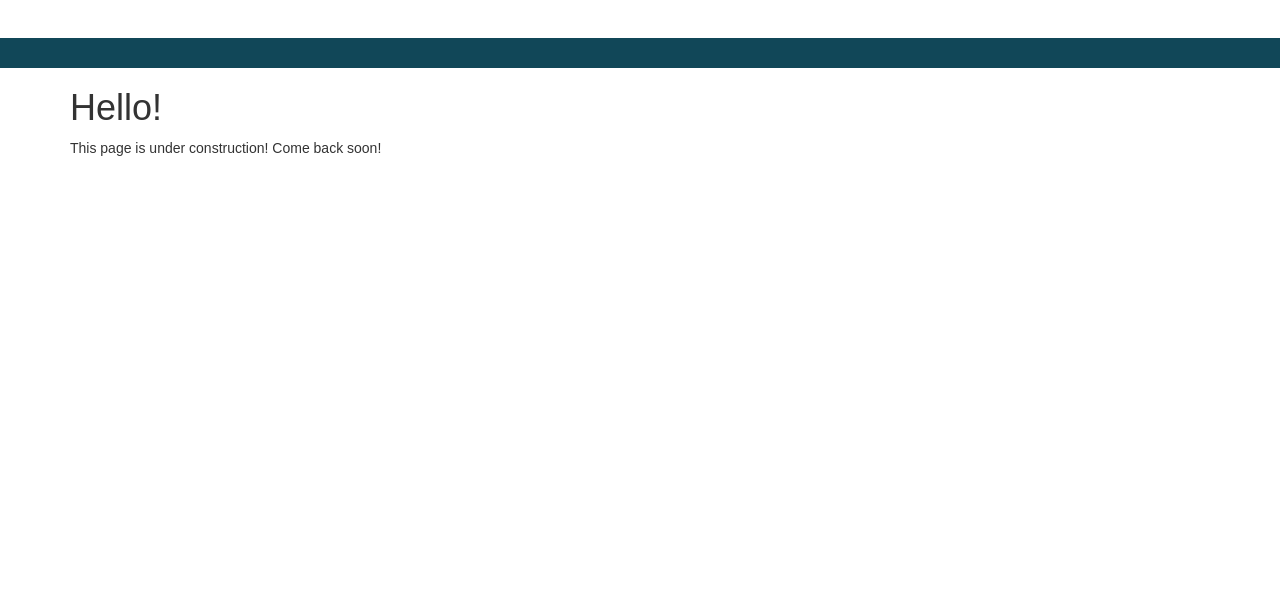
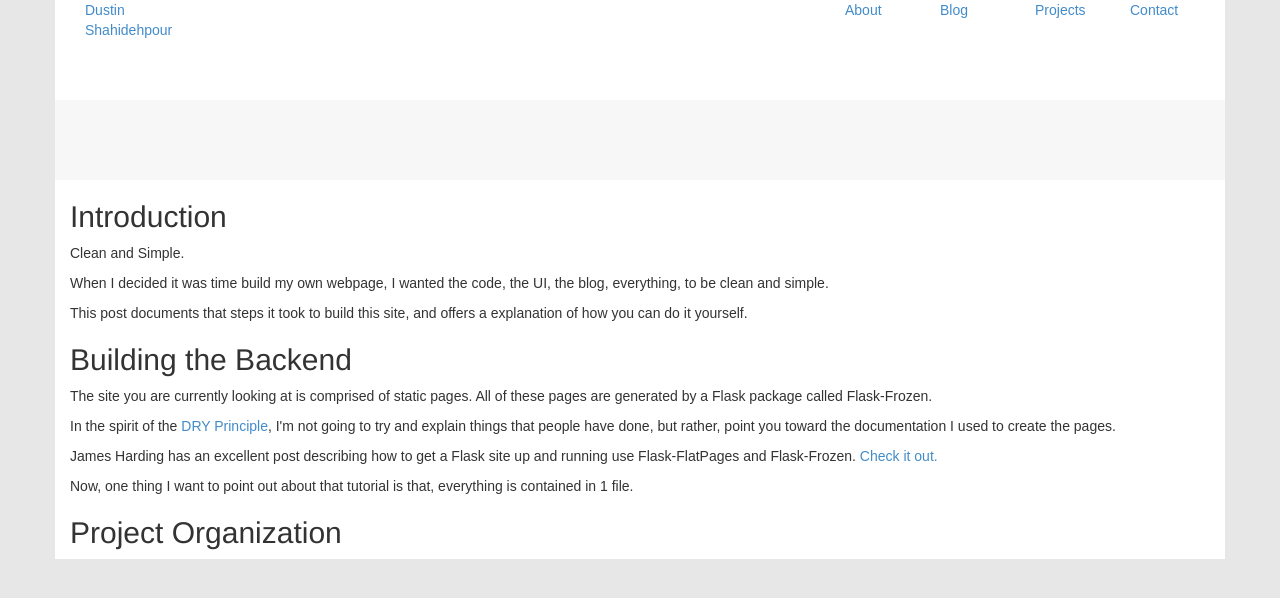
Before and after one commit to d16r/dustinshahidehpour.com, a Flask app: page / in a window 1280 px wide. Shown: the top 598 px of the page. Run offline with Flask 2, Linux system fonts and the light colour scheme; some libraries are stand-ins or nearby versions; some web fonts are replaced.

Commit message:
Redid the page layout, fixing up the navbar now.

```diff
--- a/app/static/css/style.css
+++ b/app/static/css/style.css
@@ -1,7 +1,16 @@
-#banner {
-    min-height: 30px;
-    width: 100%;
-    background-color: rgb(17,71,88);
+body{
+    background-color: #e7e7e8;
+}
+
+.banner {
+    margin-left:-15px;
+    margin-right: -15px;
+    min-height: 80px;
+    background-color: #f7f7f7;
+}
+
+.centered {
+    margin: 0 auto;
 }
 
 .contact {
@@ -16,24 +25,20 @@
 }
 
 .container {
+    background-color:white;
+    margin-top: 5%;
     font-family: 'Droid Sans', sans-serif;
     margin: 0 auto;
 }
 
-.container a {
-    color: rgb(17,71,88);;
-}
-
-.container a:hover {
-    text-decoration: none;
-}
-
 .middle {
-    margin-top: 3%;
+    margin-top: 5%;
     padding-bottom: 5px;
 }
 
-#selected {
-    color:white;
-    background-color: rgb(0,180,255);
+nav {
+    height: 80px;
 }
+.picture {
+    margin-top:3%;
+}
--- a/app/templates/index.html
+++ b/app/templates/index.html
@@ -1,5 +1,13 @@
 {% extends "layouts/_base.html" %}
 {% block content %}
-    <h1>Hello!</h1>
-    <p>This page is under construction! Come back soon!</p>
+  <h2>Introduction</h2>
+<p>Clean and Simple.</p>
+<p>When I decided it was time build my own webpage, I wanted the code, the UI, the blog, everything, to be clean and simple. </p>
+<p>This post documents that steps it took to build this site, and offers a explanation of how you can do it yourself.</p>
+<h2>Building the Backend</h2>
+<p>The site you are currently looking at is comprised of static pages. All of these pages are generated by a Flask package called Flask-Frozen.</p>
+<p>In the spirit of the <a href="http://en.wikipedia.org/wiki/Don't_repeat_yourself">DRY Principle</a>, I'm not going to try and explain things that people have done, but rather, point you toward the documentation I used to create the pages. </p>
+<p>James Harding has an excellent post describing how to get a Flask site up and running use Flask-FlatPages and Flask-Frozen. <a href="http://www.jamesharding.ca/posts/simple-static-markdown-blog-in-flask/">Check it out.</a></p>
+<p>Now, one thing I want to point out about that tutorial is that, everything is contained in 1 file. </p>
+<h2>Project Organization</h2>
 {% endblock %}
--- a/app/templates/layouts/_base.html
+++ b/app/templates/layouts/_base.html
@@ -12,7 +12,6 @@
         <link rel="stylesheet" media="screen" href="/static/css/bootstrap.min.css">
         <link rel="stylesheet" media="screen" href="/static/css/style.css">
 
-        <link href="//netdna.bootstrapcdn.com/twitter-bootstrap/2.3.2/css/bootstrap-combined.no-icons.min.css" rel="stylesheet">
         {% block head %}
         {% endblock %}
 
@@ -21,8 +20,18 @@
         <title>Dustin Shahidehpour</title>
   </head>
   <body>
-      <div id="banner" class="middle"></div>
       <div class="container">
+          <header>
+            <nav>
+              <span class="col-md-1"><a href="/">Dustin Shahidehpour</a></span>
+              <span class="col-md-1 col-md-offset-7"><a href="/">About</a></span>
+              <span class="col-md-1"><a href="/blog">Blog</a></span>
+              <span class="col-md-1"><a href="/projects">Projects</a></span>
+              <span class="col-md-1"><a href="/contact">Contact</a></span>
+            </nav>
+          </header>
+          <br>
+          <div class="banner" class="middle"></div>
           {% block content %}
           {% endblock %}
       </div>
--- a/app/templates/post.html
+++ b/app/templates/post.html
@@ -1,5 +1,6 @@
 {% extends "layouts/_base.html" %}
 {% block content %}
+    <div class="col-md-10 centered">
         <div class="page-header">
             <h1>{{ post.title }} <small>{{ post.date }}</small></h1>
         </div>
@@ -24,4 +25,5 @@
         </script>
         <noscript>Please enable JavaScript to view the <a href="http://disqus.com/?ref_noscript">comments powered by Disqus.</a></noscript>
         <a href="http://disqus.com" class="dsq-brlink">comments powered by <span class="logo-disqus">Disqus</span></a>
+    </div>
 {% endblock %}
```
Also changed, not shown: app/static/img/me.jpg (added). Lines whose indentation alone changed are shown as unchanged.
